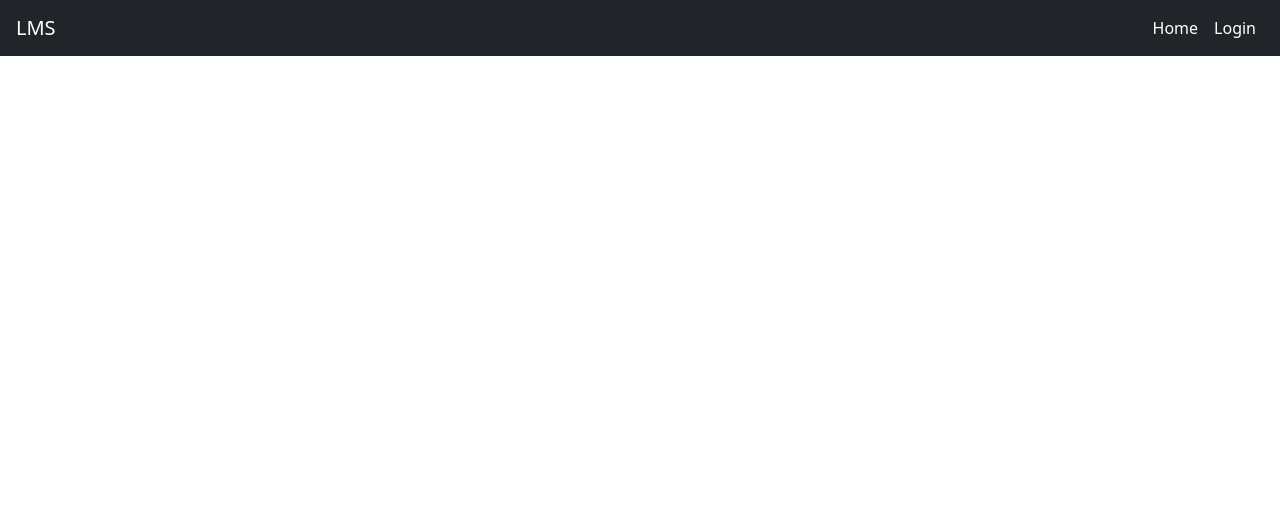
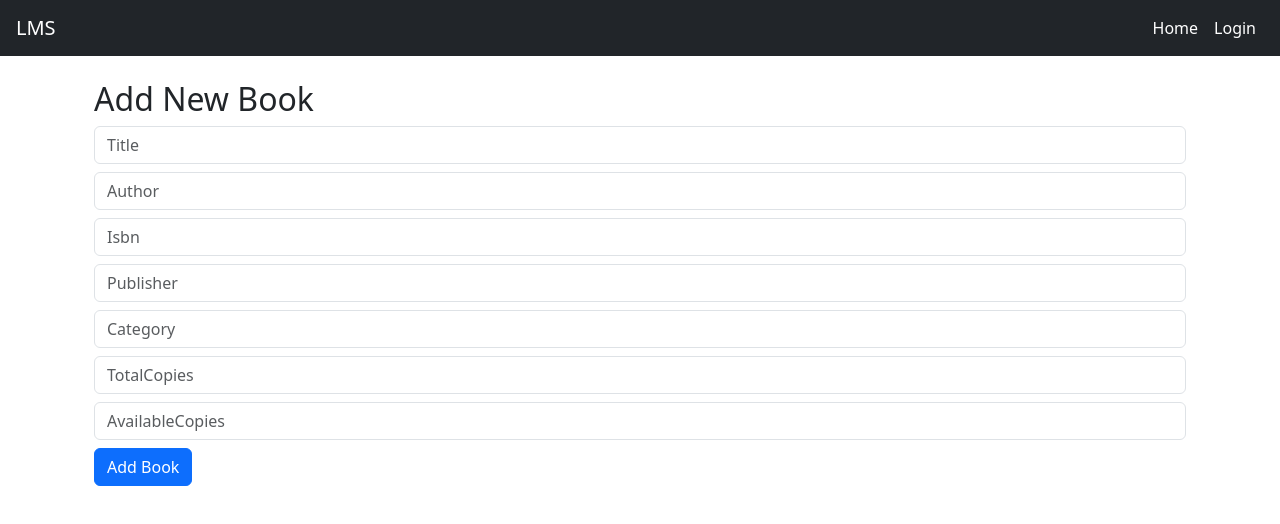
Before and after one commit to Ravi-Sapkota/LMS-MERN, a React (Create React App) app in the folder frontend/: page /admin/addBook in a window 1280 px wide. Before the commit this address had no page. Shown: the top 524 px of the page. Built offline with nearby package versions, Linux system fonts and the light colour scheme.

Commit message:
Add Book page for admin

```diff
--- a/frontend/src/App.js
+++ b/frontend/src/App.js
@@ -8,6 +8,7 @@ import MyBooks from "./pages/MyBooks";
 import AllTransactions from "./pages/AllTransactions";
 import AdminDashboard from "./pages/AdminDashboard";
 import Profile from "./pages/Profile";
+import AddBook from "./pages/AddBook";
 
 function App() {
   return (
@@ -22,7 +23,8 @@ function App() {
           <Route path="/mybooks" element={<MyBooks />} />
           <Route path="/transactions" element={<AllTransactions />} />
           <Route path="/admin" element={<AdminDashboard />} />
-          <Route path="profile" element={<Profile />} />
+          <Route path="/profile" element={<Profile />} />
+          <Route path="/admin/addBook" element={<AddBook />} />
         </Routes>
       </div>
     </Router>
--- /dev/null
+++ b/frontend/src/pages/AddBook.js
@@ -0,0 +1,76 @@
+// src/pages/AddBook.js
+import { useState } from "react";
+import API from "../services/api";
+
+function AddBook() {
+  const [book, setBook] = useState({
+    title: "",
+    author: "",
+    isbn: "",
+    publisher: "",
+    category: "",
+    totalCopies: "",
+    availableCopies: "",
+  });
+
+  const handleChange = (e) => {
+    setBook({ ...book, [e.target.name]: e.target.value });
+  };
+
+  const handleSubmit = async (e) => {
+    e.preventDefault();
+    try {
+      const numericBook = {
+        ...book,
+        totalCopies: Number(book.totalCopies),
+        availableCopies: Number(book.availableCopies),
+      };
+
+      await API.post("/books", numericBook);
+      alert("Book added successfully!");
+      setBook({
+        title: "",
+        author: "",
+        isbn: "",
+        publisher: "",
+        category: "",
+        totalCopies: "",
+        availableCopies: "",
+      });
+    } catch (err) {
+      alert(err.response?.data?.error || "Failed to add book");
+    }
+  };
+
+  return (
+    <div className="container mt-4">
+      <h2>Add New Book</h2>
+      <form onSubmit={handleSubmit}>
+        {[
+          "title",
+          "author",
+          "isbn",
+          "publisher",
+          "category",
+          "totalCopies",
+          "availableCopies",
+        ].map((field) => (
+          <input
+            key={field}
+            name={field}
+            placeholder={field[0].toUpperCase() + field.slice(1)}
+            value={book[field]}
+            onChange={handleChange}
+            className="form-control mb-2"
+            required={["title", "totalCopies", "availableCopies"].includes(
+              field
+            )}
+          />
+        ))}
+        <button className="btn btn-primary">Add Book</button>
+      </form>
+    </div>
+  );
+}
+
+export default AddBook;
--- a/frontend/src/pages/AdminDashboard.js
+++ b/frontend/src/pages/AdminDashboard.js
@@ -21,6 +21,9 @@ function AdminDashboard() {
   return (
     <div className="container mt-4">
       <h2>Admin Dashboard</h2>
+      <a href="/admin/addBook" className="btn btn-outline-primary mt-2">
+        + Add Book
+      </a>
       <div className="row mt-3">
         <div className="col-md-3">
           <div className="card text-white bg-primary mb-3">
```
